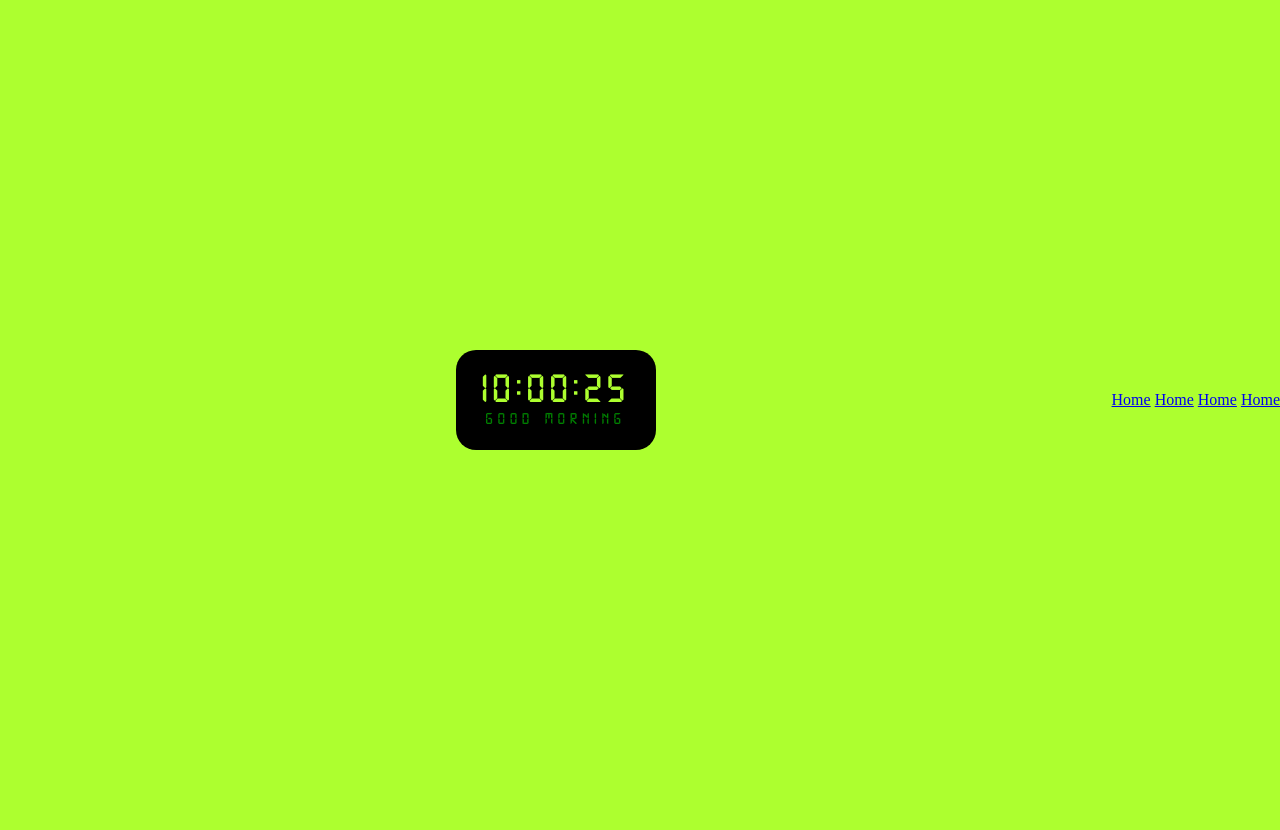
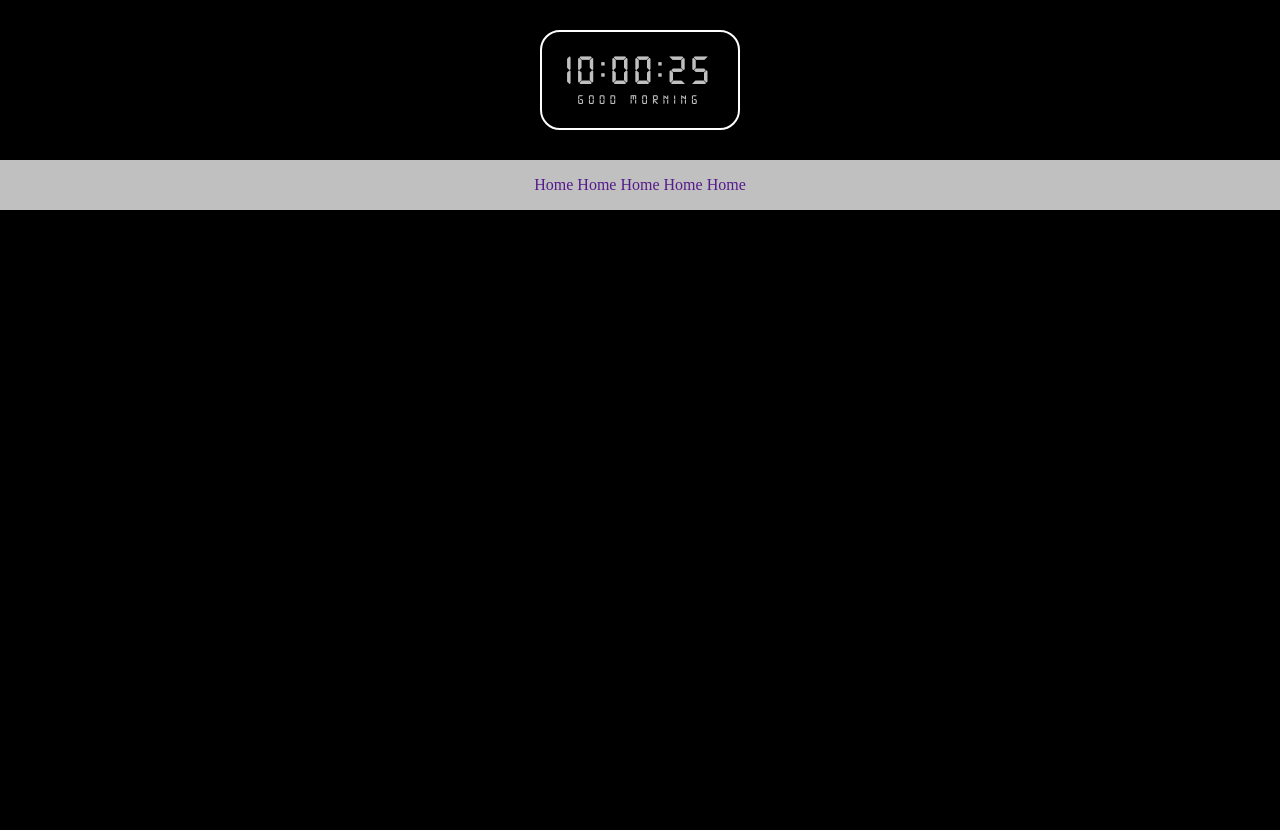
Before and after one commit to FabrinoDash/FabrinoDash.github.io, a PHP site: page / in a window 1280 px wide. Before the commit the page ends 450 px from the top, so only its background shows below. Run offline with PHP 8.4, Linux system fonts and the light colour scheme.

Commit message:
-TIME SETTINGS-

```diff
--- a/index.html
+++ b/index.html
@@ -14,10 +14,11 @@
     </div>
     <div class="navigation">
         <ul>
-            <a href="#">Home</a>
-            <a href="#">Home</a>
-            <a href="#">Home</a>
-            <a href="#">Home</a>
+            <a href=""><li>Home</li></a>
+            <a href=""><li>Home</li></a>
+            <a href=""><li>Home</li></a>
+            <a href=""><li>Home</li></a>
+            <a href=""><li>Home</li></a>
         </ul>
     </div>
     <script>
@@ -31,25 +32,25 @@
                 s = "0"+s;
             }
 
-            if(h<10){
+            if(h < 10){
                 h = "0"+h;
             }
-            if(m<10){
+            if(m < 10){
                 m = "0"+m;
             }
-            if(h>4 && h <8){
+            if(h>=4 && h < 8){
                 message.innerHTML = "Early Morning";
             }
-            if(h>5 && h <12){
+            else if(h>=5 && h <12){
                 message.innerHTML = "Good Morning";
             }
-            if(h>12 && h <17){
+            else if(h >= 12 && h  < 17){
                 message.innerHTML = "Good Afternoon";
             }
-            if(h>17 && h <21){
+            else if(h>=17 && h < 21){
                 message.innerHTML = "Good Evening";
             }
-            if(h>21 && h <4){
+            else if(h >= 21 || h < 4){
                 message.innerHTML = "Good Night";
             }
             time.innerHTML=`${h}:${m}:${s}`;
--- a/style.css
+++ b/style.css
@@ -2,23 +2,23 @@
   font-family: tech;
   src: url(./techBold.ttf);
 }
-*,body{
-    padding:0;
-    margin:0;
+*, body {
+  padding: 0;
+  margin: 0;
   box-sizing: border-box;
 }
-body{
-    width:100vw;
-    height:100vh;
-    background: greenyellow;
-    display:flex;
-    align-items:center;
-    justify-content:center;
+
+body {
+  width: 100vw;
+  height: 100vh;
+  background: black;
 }
-.timeDiv{
-    width:200px;
-    height:100px;
-    margin:auto;
+
+.timeDiv {
+  width: 200px;
+  height: 100px;
+  border: 2px solid white;
+  margin: 30px auto;
   background: black;
   border-radius: 20px;
   display: flex;
@@ -26,14 +26,25 @@ body{
   justify-content: center;
   flex-direction: column;
 }
-.timeDiv p{
-    color:greenyellow;
+.timeDiv p {
+  color: silver;
   font-weight: 900;
   font-size: 2.5em;
   font-family: tech;
   letter-spacing: 5px;
 }
-#message{
-    font-size: 1em;
-    color:green;
+.timeDiv #message {
+  font-size: 0.8em;
+  color: silver;
 }
+
+.navigation {
+  background-color: silver;
+  height: 50px;
+  display: flex;
+  align-items: center;
+  justify-content: center;
+}
+.navigation ul a li {
+  display: inline-block;
+}/*# sourceMappingURL=style.css.map */
--- /dev/null
+++ b/style.scss
@@ -0,0 +1,51 @@
+@font-face {
+    font-family: tech;
+    src: url(./techBold.ttf);
+}
+*,body{
+    padding:0;
+    margin:0;
+    box-sizing: border-box;
+}
+body{
+    width:100vw;
+    height:100vh;
+    background: black;
+}
+.timeDiv{
+    width:200px;
+    height:100px;
+    border: 2px solid white;
+    margin:30px auto;
+    background: black;
+    border-radius: 20px;
+    display: flex;
+    align-items: center;
+    justify-content: center;
+    flex-direction: column;
+    p{
+        color:silver;
+        font-weight: 900;
+        font-size: 2.5em;
+        font-family: tech;
+        letter-spacing: 5px;
+    }
+    #message{
+        font-size: 0.8em;
+        color:silver;
+    }
+}
+.navigation{
+    background-color: silver;
+    height: 50px;
+    display: flex;
+    align-items: center;
+    justify-content: center;
+    ul{
+        a{
+            li{
+                display: inline-block;
+            }
+        }
+    }
+}
```
Also changed, not shown: 1 other file. Lines whose indentation alone changed are shown as unchanged.
